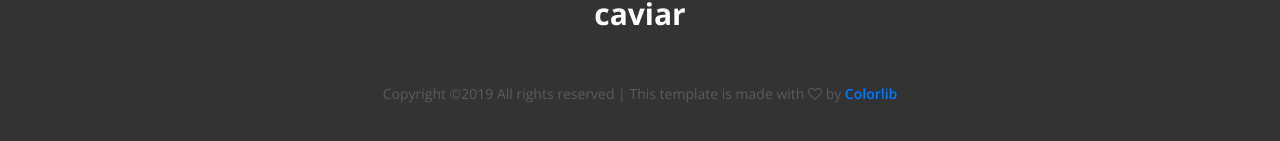
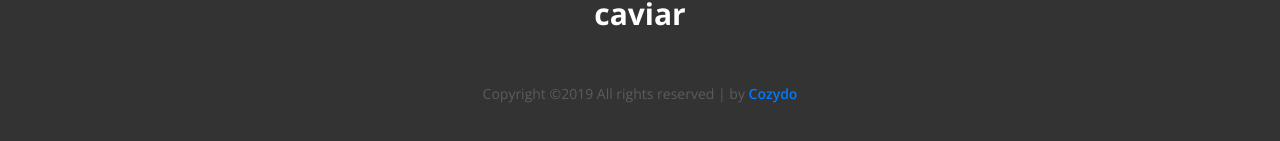
Before and after one commit to lashleykeith/caviartest, a plain HTML site: page index.html in a window 1280 px wide. Shown: the part 4398-4539 px from the top of the page. Drawn offline with nearby package versions, Linux system fonts and the light colour scheme.

Commit message:
Update index.html

```diff
--- a/index.html
+++ b/index.html
@@ -352,8 +352,9 @@
                 <div class="col-12">
                     <div class="footer-text">
                         <a href="#" class="navbar-brand">caviar</a>
-                        <!-- Link back to Colorlib can't be removed. Template is licensed under CC BY 3.0. -->
-                        <p>Copyright &copy;<script>document.write(new Date().getFullYear());</script> All rights reserved | This template is made with <i class="fa fa-heart-o" aria-hidden="true"></i> by <a href="https://colorlib.com" target="_blank">Colorlib</a></p>
+                  <p>
+  Copyright &copy;<script>document.write(new Date().getFullYear());</script> All rights reserved | <i class="icon-heart" aria-hidden="true"></i> by <a href="#" target="_blank">Cozydo</a>
+  </p>
                         <!-- Link back to Colorlib can't be removed. Template is licensed under CC BY 3.0. -->
                     </div>
                 </div>
```
